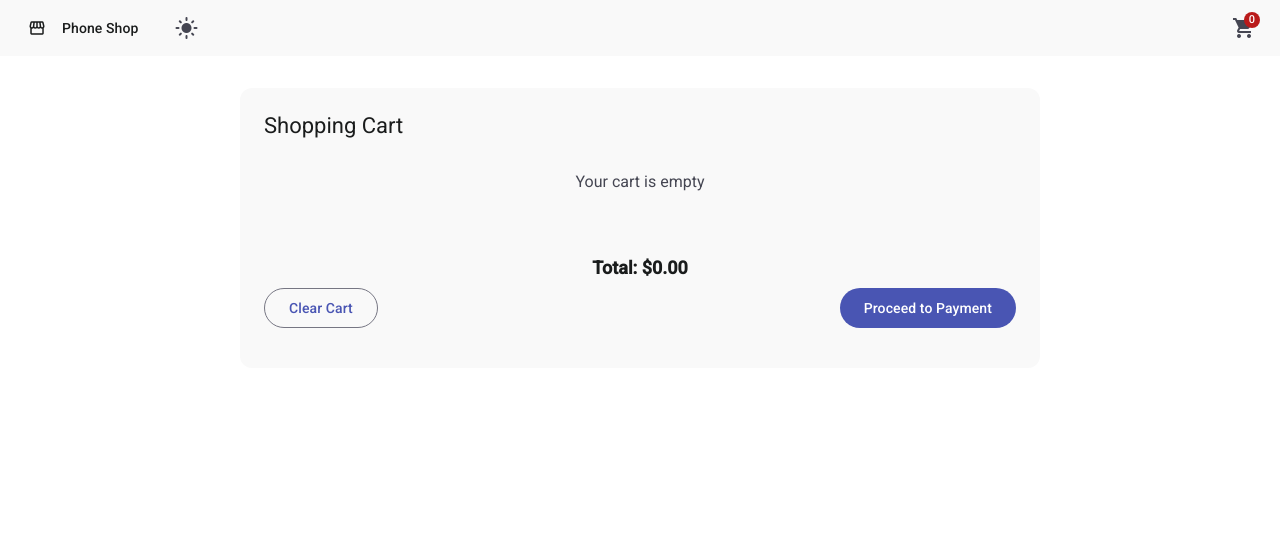
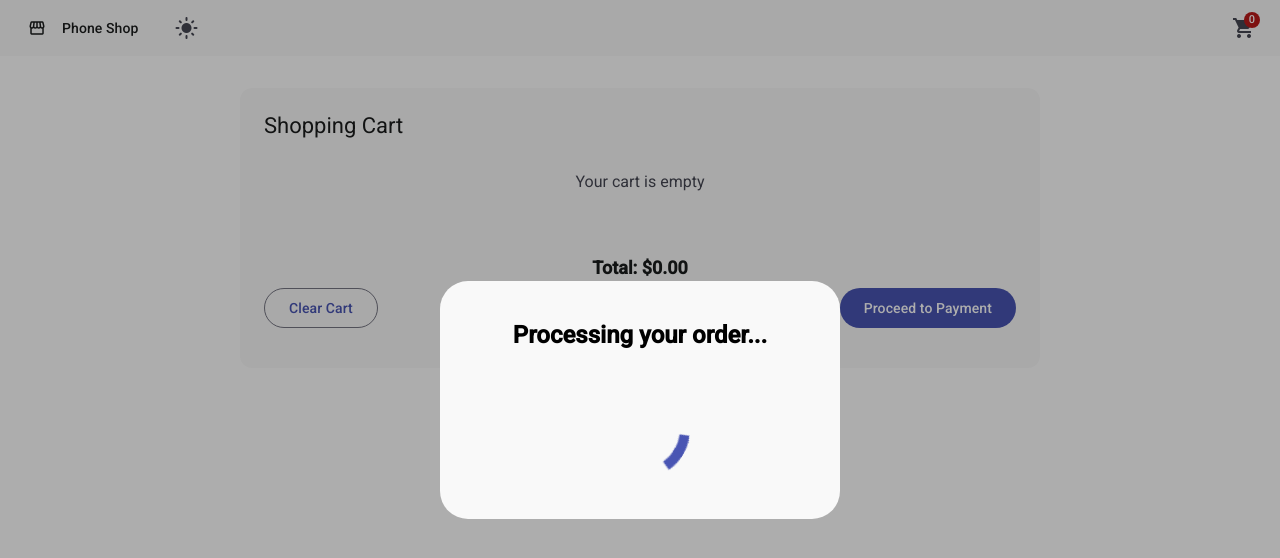
Before and after one commit to JordiKing10/phone-shop, an Angular app: page /checkout in a window 1280 px wide. Both pictures are taken after a click on the button "Proceed to Payment". Shown: the top 558 px of the page. Built offline with nearby package versions, Linux system fonts and the light colour scheme.

Commit message:
Fake process checked

```diff
--- /dev/null
+++ b/src/app/features/checkout/checkout-dialog/checkout-dialog.component.html
@@ -0,0 +1,15 @@
+<div class="checkout-dialog">
+  <h2 *ngIf="isProcessing(); else successMessage">Processing your order...</h2>
+
+  <div class="spinner-container" *ngIf="isProcessing()">
+    <mat-progress-spinner mode="indeterminate"></mat-progress-spinner>
+  </div>
+
+  <ng-template #successMessage>
+    <h2>Order Successful!</h2>
+    <p>
+      Your order of {{ data.total | currency }} has been placed successfully.
+    </p>
+    <button mat-flat-button color="primary" (click)="closeDialog()">OK</button>
+  </ng-template>
+</div>
--- /dev/null
+++ b/src/app/features/checkout/checkout-dialog/checkout-dialog.component.scss
@@ -0,0 +1,18 @@
+.checkout-dialog {
+  text-align: center;
+  padding: 20px;
+}
+
+.spinner-container {
+  display: flex;
+  justify-content: center;
+  padding: 20px;
+}
+
+h2 {
+  margin-bottom: 10px;
+}
+
+button {
+  margin-top: 15px;
+}
--- /dev/null
+++ b/src/app/features/checkout/checkout-dialog/checkout-dialog.component.ts
@@ -0,0 +1,43 @@
+import { Component, Inject, inject, signal } from '@angular/core';
+import { CommonModule } from '@angular/common';
+import { MatDialogRef, MAT_DIALOG_DATA } from '@angular/material/dialog';
+import { MatProgressSpinnerModule } from '@angular/material/progress-spinner';
+import { MatButtonModule } from '@angular/material/button';
+import { OrderService } from '@app/services/order.service';
+import { MasterStore } from '@app/store/master.store';
+
+@Component({
+  selector: 'app-checkout-dialog',
+  imports: [CommonModule, MatProgressSpinnerModule, MatButtonModule],
+  templateUrl: './checkout-dialog.component.html',
+  styleUrl: './checkout-dialog.component.scss',
+})
+export class CheckoutDialogComponent {
+  private readonly orderService = inject(OrderService);
+  private readonly masterStore = inject(MasterStore);
+  private readonly dialogRef = inject(MatDialogRef<CheckoutDialogComponent>);
+
+  isProcessing = signal(true);
+  isSuccess = signal(false);
+
+  constructor(@Inject(MAT_DIALOG_DATA) public data: any) {
+    this.processOrder();
+  }
+
+  processOrder(): void {
+    this.orderService.processOrder(this.data).subscribe({
+      next: () => {
+        this.isProcessing.set(false);
+        this.isSuccess.set(true);
+        this.masterStore.cart.set([]); // Vacía el carrito tras la compra
+      },
+      error: () => {
+        this.isProcessing.set(false);
+      },
+    });
+  }
+
+  closeDialog(): void {
+    this.dialogRef.close();
+  }
+}
--- a/src/app/features/checkout/checkout.component.html
+++ b/src/app/features/checkout/checkout.component.html
@@ -35,7 +35,13 @@
         <button mat-stroked-button color="warn" (click)="clearCart()">
           Clear Cart
         </button>
-        <button mat-flat-button color="primary">Proceed to Payment</button>
+        <button
+          mat-flat-button
+          color="primary"
+          (click)="openConfirmationDialog()"
+        >
+          Proceed to Payment
+        </button>
       </div>
     </div>
   </mat-card>
--- a/src/app/features/checkout/checkout.component.ts
+++ b/src/app/features/checkout/checkout.component.ts
@@ -8,6 +8,8 @@ import { MatListModule } from '@angular/material/list';
 import { MatInputModule } from '@angular/material/input';
 import { FormsModule } from '@angular/forms';
 import { MasterStore } from '@app/store/master.store';
+import { MatDialog } from '@angular/material/dialog';
+import { CheckoutDialogComponent } from './checkout-dialog/checkout-dialog.component';
 
 @Component({
   selector: 'app-checkout',
@@ -25,7 +27,9 @@ import { MasterStore } from '@app/store/master.store';
   styleUrl: './checkout.component.scss',
 })
 export class CheckoutComponent {
+  private readonly dialog = inject(MatDialog);
   private readonly masterStore = inject(MasterStore);
+
   readonly cart = this.masterStore.cart;
   readonly cartCount = this.masterStore.cartCount;
 
@@ -53,4 +57,20 @@ export class CheckoutComponent {
   clearCart(): void {
     this.masterStore.cart.set([]);
   }
+
+  openConfirmationDialog(): void {
+    this.dialog.open(CheckoutDialogComponent, {
+      width: '400px',
+      data: {
+        total: this.getTotalPrice(),
+        cart: this.cart().map((item) => ({
+          id: item.id,
+          quantity: item.quantity,
+          price: item.price,
+        })),
+        cartCount: this.cartCount(),
+      },
+      disableClose: true,
+    });
+  }
 }
--- /dev/null
+++ b/src/app/services/order.service.ts
@@ -0,0 +1,14 @@
+import { Injectable } from '@angular/core';
+import { Observable, of } from 'rxjs';
+import { delay } from 'rxjs/operators';
+
+@Injectable({
+  providedIn: 'root',
+})
+export class OrderService {
+  //TODO: Implementar la lógica de procesamiento de la orden
+  processOrder(orderData: any): Observable<{ success: boolean }> {
+    console.log('Data:', orderData);
+    return of({ success: true }).pipe(delay(3000));
+  }
+}
```
Also changed, not shown: 1 other file (tests, documents, lock files or other folders).
